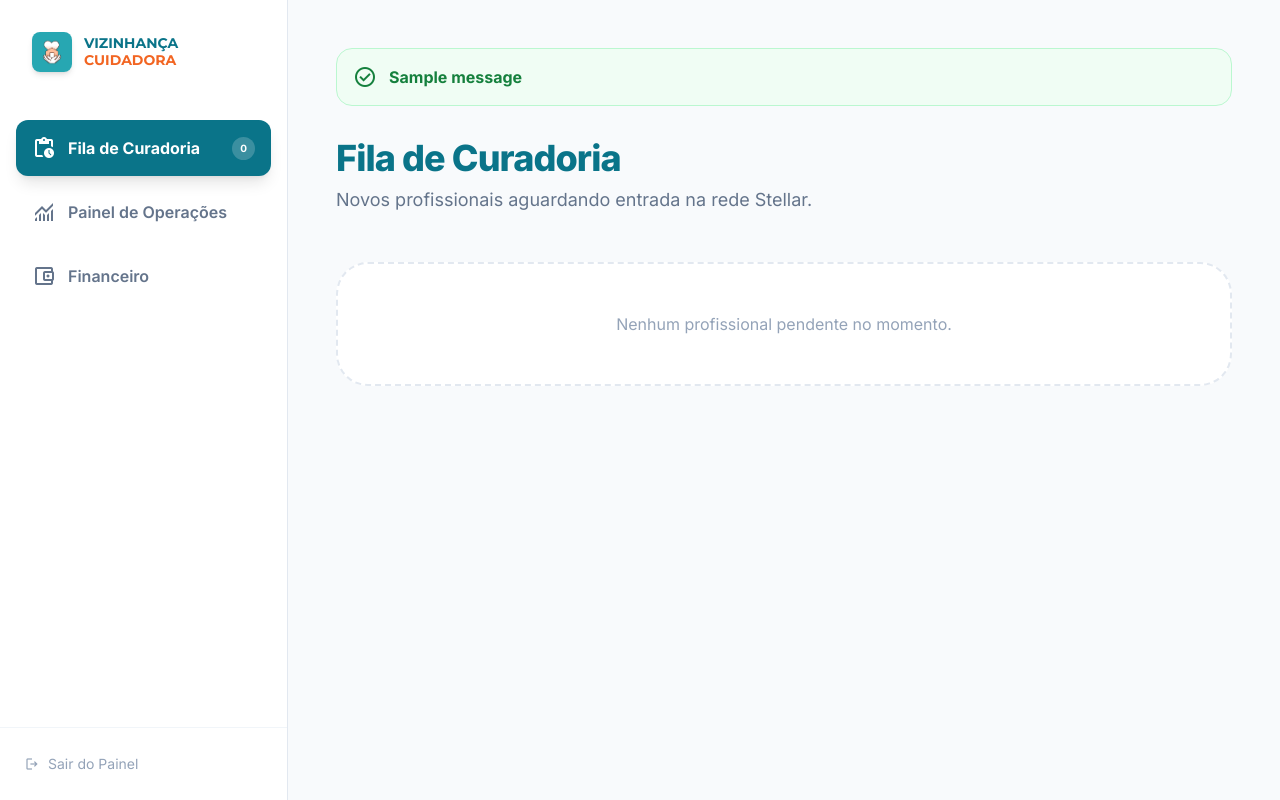
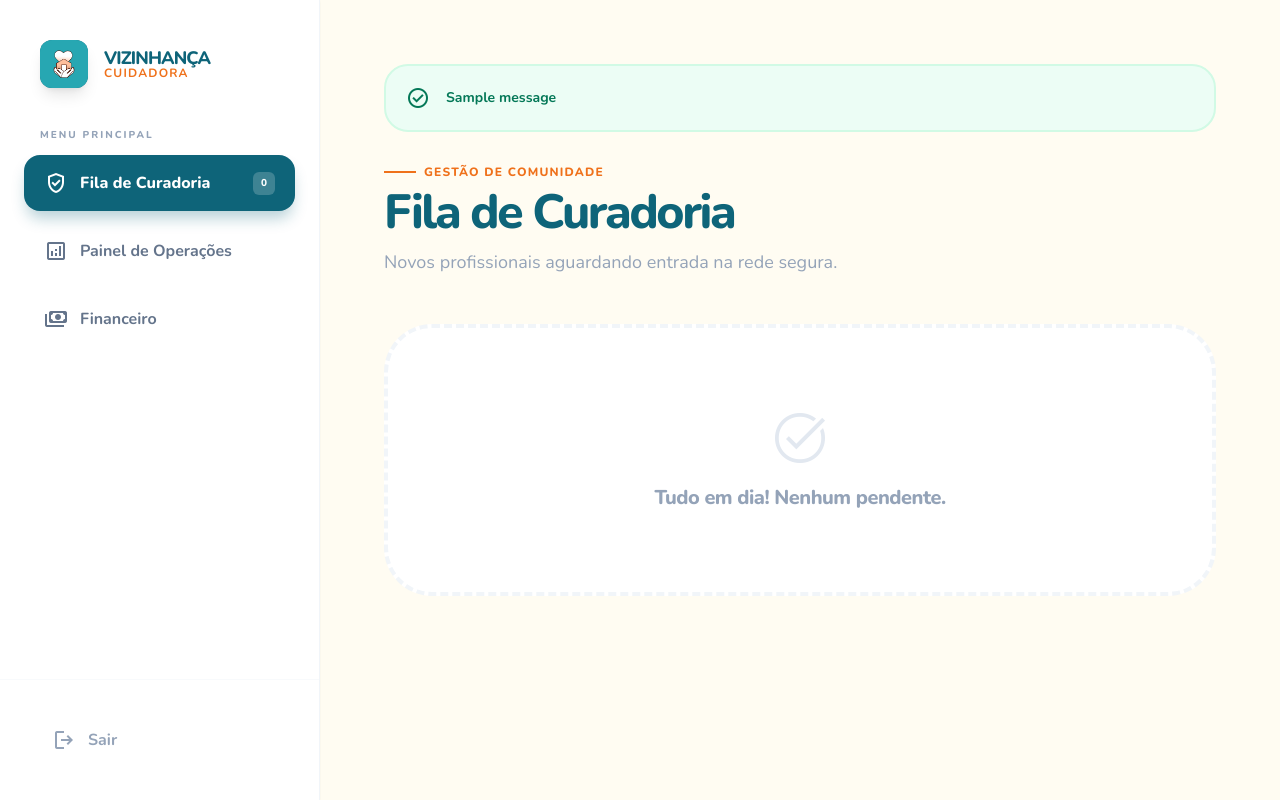
Before and after one commit to Taty-Ribeiro78/Vizinhanca-Cuidadora, a Flask app: page /admin in a window 1280 px wide. Run offline with Flask 3, Linux system fonts and the light colour scheme; tables that the repository leaves empty hold one stand-in row (values such as "Sample post"); one stand-in notice (Sample message) is shown; some libraries are stand-ins or nearby versions.

Commit message:
deploy flask

```diff
--- a/templates/admin.html
+++ b/templates/admin.html
@@ -7,144 +7,190 @@
     <title>Painel Admin | Vizinhança Cuidadora</title>
     <script src="https://cdn.tailwindcss.com"></script>
     <link href="https://fonts.googleapis.com/css2?family=Material+Symbols+Outlined" rel="stylesheet" />
-    <link href="https://fonts.googleapis.com/css2?family=Inter:wght@400;600;700;800&family=Montserrat:wght@700&display=swap" rel="stylesheet" />
+    <link href="https://fonts.googleapis.com/css2?family=Nunito:wght@400;600;700;800&display=swap" rel="stylesheet" />
     <script>
         tailwind.config = {
             theme: {
                 extend: {
-                    colors: { primary: "#0a7489", secondary: "#f26522", "accent-teal": "#1ab1b8" },
-                    fontFamily: { 'sans': ['Inter', 'sans-serif'], 'display': ['Montserrat', 'sans-serif'] }
+                    colors: {
+                        primary: "#0e6479",
+                        secondary: "#ef711b",
+                        "accent-teal": "#1ab1b8",
+                        "dark-slate": "#0a5d71"
+                    },
+                    fontFamily: { 'sans': ['Nunito', 'sans-serif'] }
                 }
             }
         }
     </script>
+    <style>
+        .sidebar-active { background: #0e6479 !important; color: white !important; box-shadow: 0 10px 15px -3px rgba(14, 100, 121, 0.3); }
+        .glass-card { background: rgba(255, 255, 255, 0.8); backdrop-filter: blur(10px); border: 1px solid rgba(255, 255, 255, 0.5); }
+    </style>
 </head>
 
-<body class="bg-slate-50 text-slate-900 min-h-screen flex font-sans">
+<body class="bg-[#fffcf2] text-slate-900 min-h-screen flex font-sans">
 
-    <aside class="w-72 bg-white border-r border-slate-200 flex flex-col fixed h-full z-10">
-        <div class="p-8 flex items-center gap-3">
-            <img alt="Logo" class="h-10 w-10 rounded-lg object-cover shadow-md" src="{{ url_for('static', filename='img.jpg') }}">
-            <h1 class="font-display font-bold text-sm leading-tight text-primary uppercase">Vizinhança<br /><span class="text-secondary">Cuidadora</span></h1>
+    <aside class="w-80 bg-white border-r border-slate-100 flex flex-col fixed h-full z-10 shadow-sm">
+        <div class="p-10 flex items-center gap-4">
+            <div class="w-12 h-12 bg-primary rounded-xl flex items-center justify-center overflow-hidden shadow-lg">
+                <img src="{{ url_for('static', filename='img.jpg') }}" alt="Logo" class="w-full h-full object-cover">
+            </div>
+            <div class="flex flex-col">
+                <span class="text-lg font-black text-primary leading-none uppercase tracking-tighter">vizinhança</span>
+                <span class="text-xs font-bold text-secondary leading-none uppercase tracking-widest">cuidadora</span>
+            </div>
         </div>
 
-        <nav class="flex-1 px-4 mt-4 space-y-2">
-            <button onclick="switchTab('validacao')" id="btn-validacao" class="tab-btn w-full flex items-center gap-3 px-4 py-4 rounded-xl font-bold transition-all bg-primary text-white shadow-lg">
-                <span class="material-symbols-outlined">pending_actions</span>
+        <nav class="flex-1 px-6 space-y-3">
+            <p class="text-[10px] font-black uppercase tracking-[0.2em] text-slate-400 ml-4 mb-2">Menu Principal</p>
+
+            <button onclick="switchTab('validacao')" id="btn-validacao" class="tab-btn sidebar-active w-full flex items-center gap-3 px-5 py-4 rounded-2xl font-extrabold transition-all">
+                <span class="material-symbols-outlined">verified_user</span>
                 <span>Fila de Curadoria</span>
-                <span class="ml-auto bg-white/20 text-[10px] px-2 py-1 rounded-full">{{ profissionais|length }}</span>
+                <span class="ml-auto bg-white/20 text-[10px] px-2 py-1 rounded-md">{{ profissionais|length }}</span>
             </button>
 
-            <button onclick="switchTab('dashboard')" id="btn-dashboard" class="tab-btn w-full flex items-center gap-3 px-4 py-4 text-slate-500 hover:bg-slate-50 rounded-xl transition-all font-semibold">
-                <span class="material-symbols-outlined">monitoring</span>
+            <button onclick="switchTab('dashboard')" id="btn-dashboard" class="tab-btn w-full flex items-center gap-3 px-5 py-4 text-slate-500 hover:bg-slate-50 rounded-2xl transition-all font-bold">
+                <span class="material-symbols-outlined">analytics</span>
                 <span>Painel de Operações</span>
             </button>
 
-            <a href="{{ url_for('admin_financas') }}" class="flex items-center gap-3 px-4 py-4 text-slate-500 hover:bg-slate-50 rounded-xl transition-all font-semibold">
-                <span class="material-symbols-outlined">account_balance_wallet</span>
+            <a href="{{ url_for('admin_financas') }}" class="flex items-center gap-3 px-5 py-4 text-slate-500 hover:bg-slate-50 rounded-2xl transition-all font-bold">
+                <span class="material-symbols-outlined">payments</span>
                 <span>Financeiro</span>
             </a>
         </nav>
 
-        <div class="p-6 border-t border-slate-100">
-            <a href="/" class="flex items-center gap-2 text-sm text-slate-400 hover:text-red-500 font-medium">
-                <span class="material-symbols-outlined text-base">logout</span> Sair do Painel
+        <div class="p-8 border-t border-slate-50">
+            <a href="/" class="flex items-center gap-3 px-5 py-4 text-slate-400 hover:text-red-500 font-bold transition-colors">
+                <span class="material-symbols-outlined">logout</span> Sair
             </a>
         </div>
     </aside>
 
-    <main class="ml-72 flex-1 p-12">
+    <main class="ml-80 flex-1 p-16">
+
         {% with messages = get_flashed_messages(with_categories=true) %}
             {% if messages %}
                 {% for category, message in messages %}
-                <div class="mb-8 p-4 rounded-2xl border flex items-center gap-3 {% if category == 'success' %} bg-green-50 border-green-200 text-green-700 {% else %} bg-blue-50 border-blue-200 text-blue-700 {% endif %}">
+                <div class="mb-8 p-5 rounded-3xl border-2 flex items-center gap-4 animate-in slide-in-from-top duration-500 {% if category == 'success' %} bg-emerald-50 border-emerald-100 text-emerald-700 {% else %} bg-sky-50 border-sky-100 text-sky-700 {% endif %}">
                     <span class="material-symbols-outlined">{% if category == 'success' %}check_circle{% else %}info{% endif %}</span>
-                    <p class="font-bold">{{ message }}</p>
+                    <p class="font-bold text-sm">{{ message }}</p>
                 </div>
                 {% endfor %}
             {% endif %}
         {% endwith %}
 
-        <section id="tab-validacao">
+        <section id="tab-validacao" class="animate-in fade-in duration-700">
             <header class="mb-12">
-                <h2 class="text-4xl font-extrabold text-primary tracking-tight">Fila de Curadoria</h2>
-                <p class="text-slate-500 mt-2 text-lg">Novos profissionais aguardando entrada na rede Stellar.</p>
+                <div class="flex items-center gap-2 text-secondary font-black text-xs uppercase tracking-widest mb-2">
+                    <span class="w-8 h-[2px] bg-secondary"></span> Gestão de Comunidade
+                </div>
+                <h2 class="text-5xl font-black text-primary tracking-tighter">Fila de Curadoria</h2>
+                <p class="text-slate-400 mt-3 text-lg font-medium">Novos profissionais aguardando entrada na rede segura.</p>
             </header>
 
-            <div class="grid gap-6 max-w-5xl">
+            <div class="grid gap-4 max-w-5xl">
                 {% if profissionais %}
                     {% for pro in profissionais %}
-                    <div class="bg-white p-6 rounded-[2rem] border border-slate-200 shadow-sm flex items-center justify-between">
-                        <div class="flex items-center gap-6">
-                            <div class="w-16 h-16 bg-slate-50 rounded-2xl flex items-center justify-center text-primary font-black text-xl border">
+                    <div class="bg-white p-8 rounded-[2.5rem] border border-slate-100 shadow-sm hover:shadow-md transition-shadow flex items-center justify-between">
+                        <div class="flex items-center gap-8">
+                            <div class="w-20 h-20 bg-primary/5 rounded-3xl flex items-center justify-center text-primary font-black text-2xl border-2 border-primary/10">
                                 {{ pro.nome[:2]|upper }}
                             </div>
                             <div>
-                                <h3 class="text-xl font-bold text-slate-900">{{ pro.nome }}</h3>
-                                <p class="text-primary font-medium">{{ pro.especialidade }} • {{ pro.localidade }}</p>
+                                <h3 class="text-2xl font-black text-slate-800 tracking-tight">{{ pro.nome }}</h3>
+                                <div class="flex items-center gap-2 mt-1">
+                                    <span class="px-3 py-1 bg-accent-teal/10 text-accent-teal text-[10px] font-black uppercase rounded-full">{{ pro.especialidade }}</span>
+                                    <span class="text-slate-400 font-bold text-sm">• {{ pro.localidade }}</span>
+                                </div>
                             </div>
                         </div>
-                        <div class="flex gap-3">
+
+                        <div class="flex items-center gap-4">
                             {% if not pro.stellar_pubkey %}
-                            <a href="{{ url_for('criar_carteira', id=pro.id) }}" class="px-6 py-3 bg-secondary text-white rounded-xl font-bold shadow-md hover:scale-105 transition-transform">
-                                Ativar Carteira
+                            <a href="{{ url_for('criar_carteira', id=pro.id) }}" class="px-8 py-4 bg-secondary text-white rounded-2xl font-black shadow-lg shadow-secondary/20 hover:scale-105 transition-all text-sm flex items-center gap-2">
+                                <span class="material-symbols-outlined text-sm">key</span> Ativar Carteira
                             </a>
                             {% else %}
-                            <a href="{{ url_for('validar_profissional', id=pro.id) }}" class="px-6 py-3 bg-primary text-white rounded-xl font-bold shadow-md hover:scale-105 transition-transform text-sm flex items-center gap-2">
-                                <span class="material-symbols-outlined text-sm">verified</span> Aprovar
+                            <a href="{{ url_for('validar_profissional', id=pro.id) }}" class="px-8 py-4 bg-primary text-white rounded-2xl font-black shadow-lg shadow-primary/20 hover:scale-105 transition-all text-sm flex items-center gap-2">
+                                <span class="material-symbols-outlined text-sm">verified</span> Aprovar Profissional
                             </a>
                             {% endif %}
                         </div>
                     </div>
                     {% endfor %}
                 {% else %}
-                    <div class="p-12 text-center bg-white rounded-[2rem] border-2 border-dashed border-slate-200">
-                        <p class="text-slate-400 font-medium">Nenhum profissional pendente no momento.</p>
+                    <div class="p-20 text-center bg-white rounded-[3rem] border-4 border-dashed border-slate-100">
+                        <span class="material-symbols-outlined text-slate-200 text-6xl mb-4">task_alt</span>
+                        <p class="text-slate-400 font-black text-xl tracking-tight">Tudo em dia! Nenhum pendente.</p>
                     </div>
                 {% endif %}
             </div>
         </section>
 
-        <section id="tab-dashboard" class="hidden">
+        <section id="tab-dashboard" class="hidden animate-in fade-in duration-700">
             <header class="mb-12">
-                <h2 class="text-4xl font-extrabold text-primary tracking-tight">Painel de Operações</h2>
-                <p class="text-slate-500 mt-2 text-lg">Monitoramento em tempo real dos serviços da comunidade.</p>
+                <div class="flex items-center gap-2 text-secondary font-black text-xs uppercase tracking-widest mb-2">
+                    <span class="w-8 h-[2px] bg-secondary"></span> Monitoramento Real-time
+                </div>
+                <h2 class="text-5xl font-black text-primary tracking-tighter">Painel de Operações</h2>
             </header>
 
             <div class="grid grid-cols-1 lg:grid-cols-12 gap-8">
-                <div class="lg:col-span-7 bg-white rounded-[2.5rem] border border-slate-200 overflow-hidden">
-                    <div class="p-6 border-b border-slate-50 flex justify-between items-center">
-                        <h3 class="font-bold text-lg flex items-center gap-2">
-                            <span class="material-symbols-outlined text-primary">calendar_month</span>Próximos Serviços
+                <div class="lg:col-span-7 bg-white rounded-[3rem] border border-slate-100 shadow-sm overflow-hidden">
+                    <div class="p-10 border-b border-slate-50 flex justify-between items-center">
+                        <h3 class="font-black text-xl text-primary flex items-center gap-3">
+                            <span class="material-symbols-outlined">event_note</span>Próximos Serviços
                         </h3>
                     </div>
-                    <div class="divide-y divide-slate-50">
+                    <div class="p-4 space-y-2">
                         {% for agend in agendamentos %}
-                        <div class="p-5 flex items-center justify-between hover:bg-slate-50">
-                            <div class="flex items-center gap-4">
-                                <div class="w-10 h-10 bg-primary/10 rounded-full flex items-center justify-center text-primary font-bold text-xs">
+                        <div class="p-6 flex items-center justify-between hover:bg-slate-50 rounded-[2rem] transition-colors group">
+                            <div class="flex items-center gap-5">
+                                <div class="w-12 h-12 bg-slate-100 group-hover:bg-white rounded-2xl flex items-center justify-center text-primary font-black text-sm shadow-sm transition-colors">
                                     {{ agend.iniciais }}
                                 </div>
                                 <div>
-                                    <p class="font-bold text-slate-900 text-sm">{{ agend.paciente }}</p>
-                                    <p class="text-xs text-slate-400">{{ agend.endereco }}</p>
+                                    <p class="font-black text-slate-800">{{ agend.paciente }}</p>
+                                    <p class="text-xs text-slate-400 font-bold uppercase tracking-wider">{{ agend.endereco }}</p>
                                 </div>
                             </div>
-                            <span class="text-xs font-bold text-primary">{{ agend.horario }}</span>
+                            <div class="text-right">
+                                <p class="text-sm font-black text-primary bg-primary/5 px-4 py-2 rounded-xl">{{ agend.horario }}</p>
+                            </div>
                         </div>
                         {% endfor %}
                     </div>
                 </div>
 
                 <div class="lg:col-span-5 space-y-6">
-                    <div class="bg-slate-900 rounded-[2.5rem] p-8 text-white relative overflow-hidden">
+                    <div class="bg-primary rounded-[3rem] p-10 text-white relative overflow-hidden shadow-2xl shadow-primary/20">
                         <div class="relative z-10">
-                            <span class="text-[10px] font-black uppercase tracking-widest text-secondary">Status do Tesouro</span>
-                            <h4 class="text-3xl font-bold mt-2">R$ 12.450,00</h4>
-                            <p class="text-slate-400 text-xs mt-1">Saldo em tokens Stellar</p>
+                            <span class="text-[10px] font-black uppercase tracking-[0.3em] text-accent-teal">Fundo de Saúde Comunitário</span>
+                            <h4 class="text-5xl font-black mt-4 tracking-tighter">R$ 12.450,00</h4>
+                            <div class="mt-8 flex items-center gap-2 text-emerald-300 font-bold text-sm">
+                                <span class="material-symbols-outlined text-sm">trending_up</span>
+                                +12% em relação ao mês passado
+                            </div>
                         </div>
-                        <div class="absolute -right-4 -bottom-4 opacity-10">
-                            <span class="material-symbols-outlined !text-[120px]">account_balance</span>
+                        <div class="absolute -right-8 -bottom-8 opacity-10">
+                            <span class="material-symbols-outlined !text-[180px]">account_balance</span>
+                        </div>
+                    </div>
+
+                    <div class="bg-white rounded-[3rem] p-10 border border-slate-100 shadow-sm">
+                        <h5 class="font-black text-slate-400 text-xs uppercase tracking-widest mb-6">Status da Rede</h5>
+                        <div class="space-y-4">
+                            <div class="flex justify-between items-center">
+                                <span class="font-bold text-slate-600">Nós Stellar Ativos</span>
+                                <span class="w-3 h-3 bg-emerald-500 rounded-full animate-pulse"></span>
+                            </div>
+                            <div class="flex justify-between items-center">
+                                <span class="font-bold text-slate-600">Transações (24h)</span>
+                                <span class="font-black text-primary">142</span>
+                            </div>
                         </div>
                     </div>
                 </div>
@@ -158,9 +204,9 @@
             document.getElementById('tab-validacao').classList.add('hidden');
             document.getElementById('tab-dashboard').classList.add('hidden');
 
-            // Remove estilos ativos de todos os botões
+            // Estilos dos botões
             document.querySelectorAll('.tab-btn').forEach(btn => {
-                btn.classList.remove('bg-primary', 'text-white', 'shadow-lg');
+                btn.classList.remove('sidebar-active');
                 btn.classList.add('text-slate-500');
             });
 
@@ -169,7 +215,7 @@
 
             // Ativa o botão correspondente
             const activeBtn = document.getElementById('btn-' + tab);
-            activeBtn.classList.add('bg-primary', 'text-white', 'shadow-lg');
+            activeBtn.classList.add('sidebar-active');
             activeBtn.classList.remove('text-slate-500');
         }
     </script>
--- a/templates/cadastro.html
+++ b/templates/cadastro.html
@@ -161,7 +161,7 @@
                 <div class="bg-primary/5 p-8 rounded-[2rem] border border-primary/10 mb-8 flex gap-6">
                     <span class="material-icons-round text-primary text-4xl">verified</span>
                     <p class="text-slate-600 font-medium leading-relaxed">
-                        Para sua segurança, criaremos um <strong>Código de Recebimento Único</strong>. Isso garante que cada serviço seja registrado e pago sem erros, de forma protegida contra fraudes.
+                        Para sua segurança, criaremos um <strong>Código de Recebimento Único</strong> via blockchain. Isso garante que cada serviço seja registrado e pago sem erros, de forma protegida contra fraudes.
                     </p>
                 </div>
 
```
